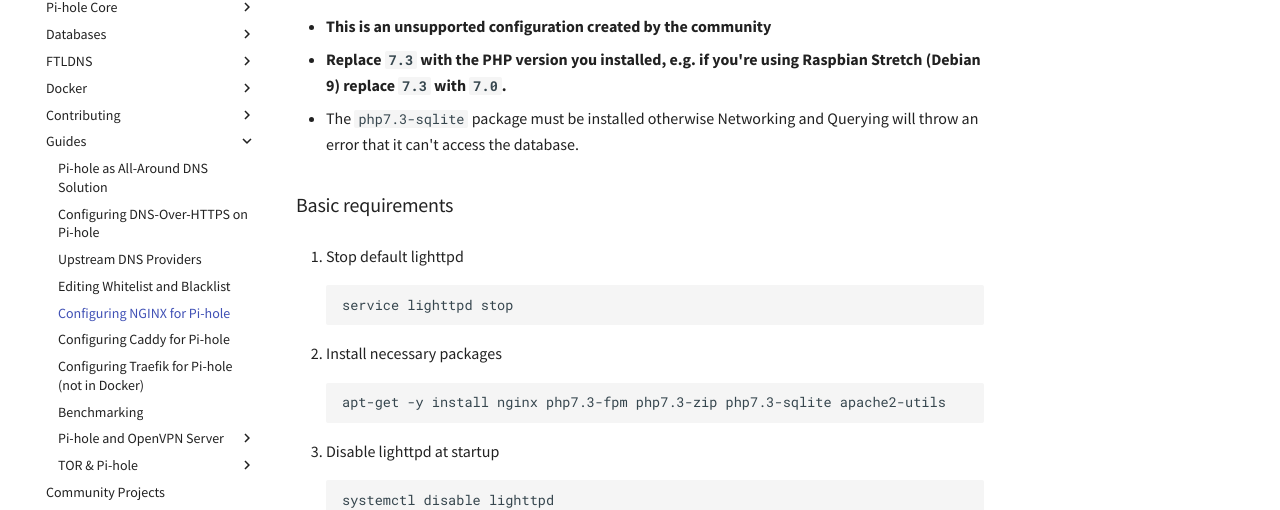
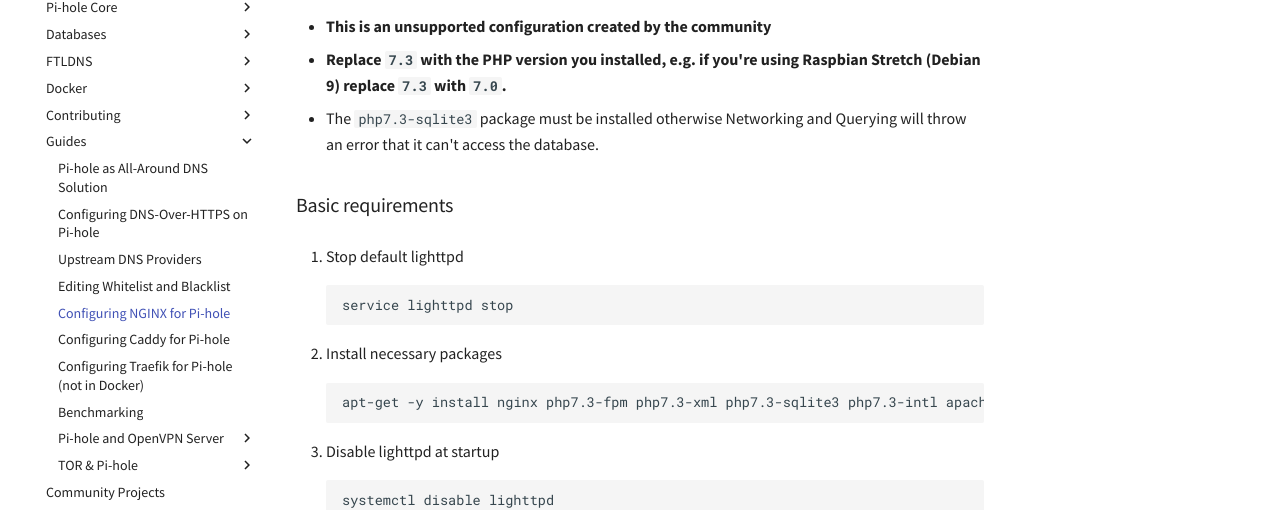
Before and after one commit to pi-hole/docs, an MkDocs documentation site: the page built from docs/guides/nginx-configuration.md, in a window 1280 px wide and 900 px high. Shown: the part 212-722 px from the top of the window. Built offline with MkDocs 1.6.1 and Material for MkDocs 9.7.7, drawn with Linux system fonts in a browser that asks for light colours; comment, search, counter and statistics services are not loaded; some of the changed text lies outside the part shown.

Commit message:
Update Nginx config for Pi-hole v5
- The PHP SQLite module package is named `-sqlite3` on all supported APT-based distros:
  - https://packages.debian.org/php-sqlite
  - https://packages.ubuntu.com/php-sqlite
- PHP intl is required for Pi-hole v5.
- PHP zip module is not required for Pi-hole, but the xml module is.
- The webserver user requires R/W access to gravity.db since Pi-hole v5.

Signed-off-by: MichaIng <micha@dietpi.com>

````diff
--- a/docs/guides/nginx-configuration.md
+++ b/docs/guides/nginx-configuration.md
@@ -2,7 +2,7 @@
 
 - **This is an unsupported configuration created by the community**
 - **Replace `7.3` with the PHP version you installed, e.g. if you're using Raspbian Stretch (Debian 9) replace `7.3` with `7.0`.**
-- The `php7.3-sqlite` package must be installed otherwise Networking and Querying will throw an error that it can't access the database.
+- The `php7.3-sqlite3` package must be installed otherwise Networking and Querying will throw an error that it can't access the database.
 
 ### Basic requirements
 
@@ -15,7 +15,7 @@
 2. Install necessary packages
 
     ```bash
-    apt-get -y install nginx php7.3-fpm php7.3-zip php7.3-sqlite apache2-utils
+    apt-get -y install nginx php7.3-fpm php7.3-xml php7.3-sqlite3 php7.3-intl apache2-utils
     ```
 
 3. Disable lighttpd at startup
@@ -100,13 +100,19 @@
     chmod -R 755 /var/www/html
     ```
 
-10. Start php7.3-fpm daemon
+10. Grant the admin panel access to the gravity database
+
+    ```bash
+    usermod -aG pihole www-data
+    ```
+
+11. Start php7.3-fpm daemon
 
     ```bash
     service php7.3-fpm start
     ```
 
-11. Start nginx web server
+12. Start nginx web server
 
     ```bash
     service nginx start
````
